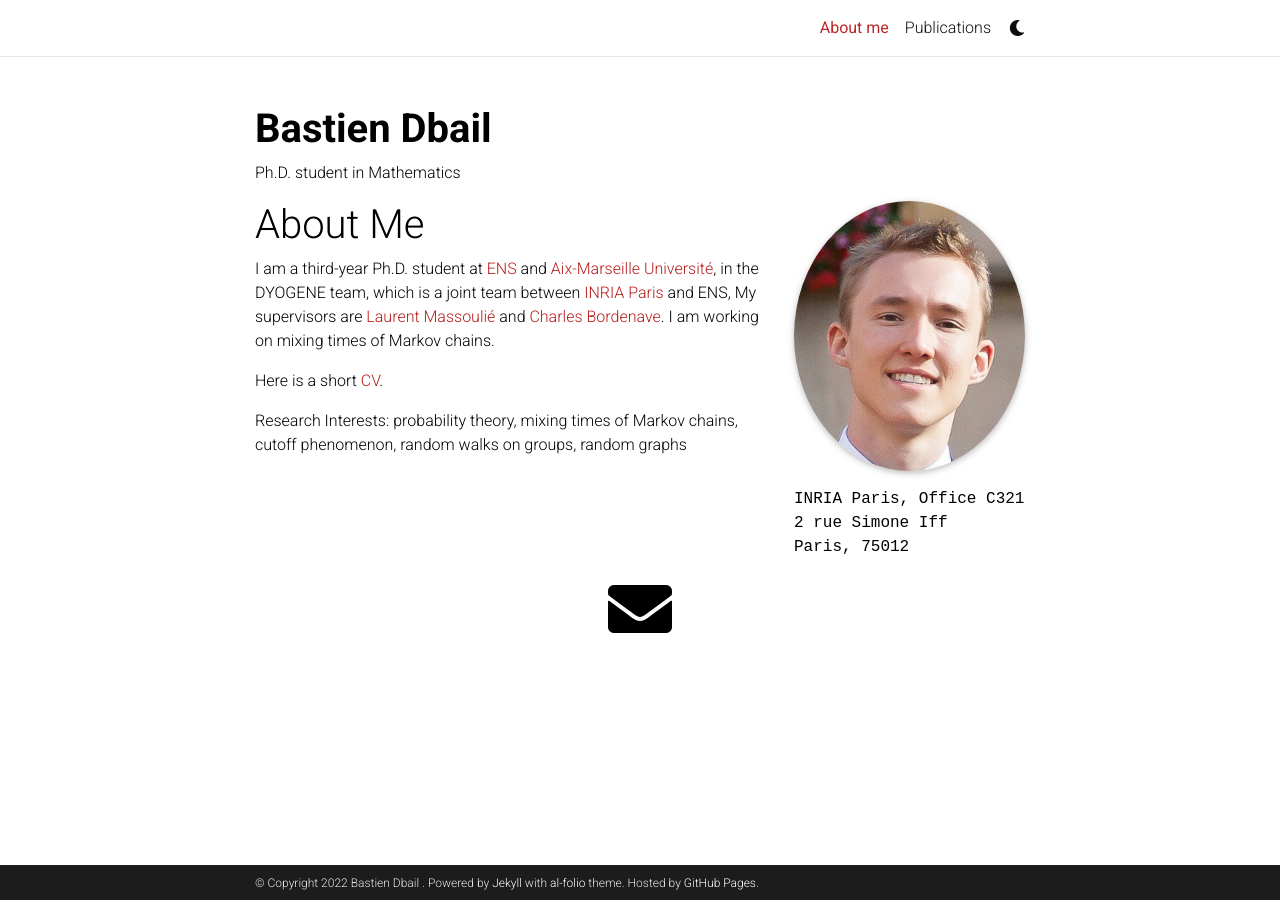
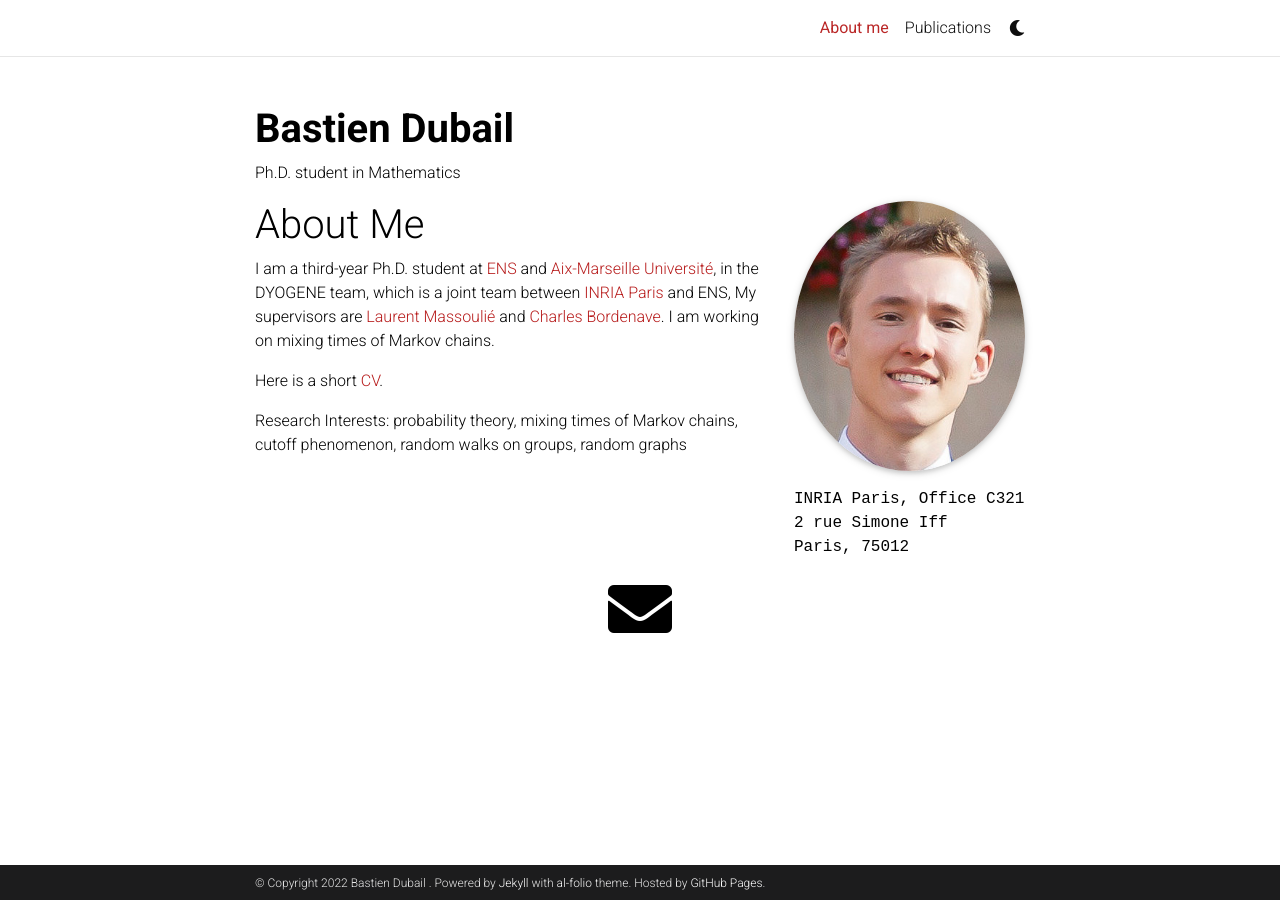
Before and after one commit to bdubail/bdubail.github.io, a Jekyll site: the page built from _pages/about.md, in a window 1280 px wide. Built offline with Jekyll 4.4.1, drawn with Linux system fonts in a browser that asks for light colours; full-size pictures stand in for the smaller copies a plugin makes; comment, search, counter and statistics services are not loaded; a style sheet for code colours, icons or effects is not loaded.

Commit message:
Update _config.yml

```diff
--- a/_config.yml
+++ b/_config.yml
@@ -3,7 +3,7 @@
 # -----------------------------------------------------------------------------
 
 title: blank # the website title (if blank, full name will be used instead)
-first_name: Bastien Dbail
+first_name: Bastien Dubail
 middle_name:
 last_name:
 email: bastien.dubail@inria.fr
```
